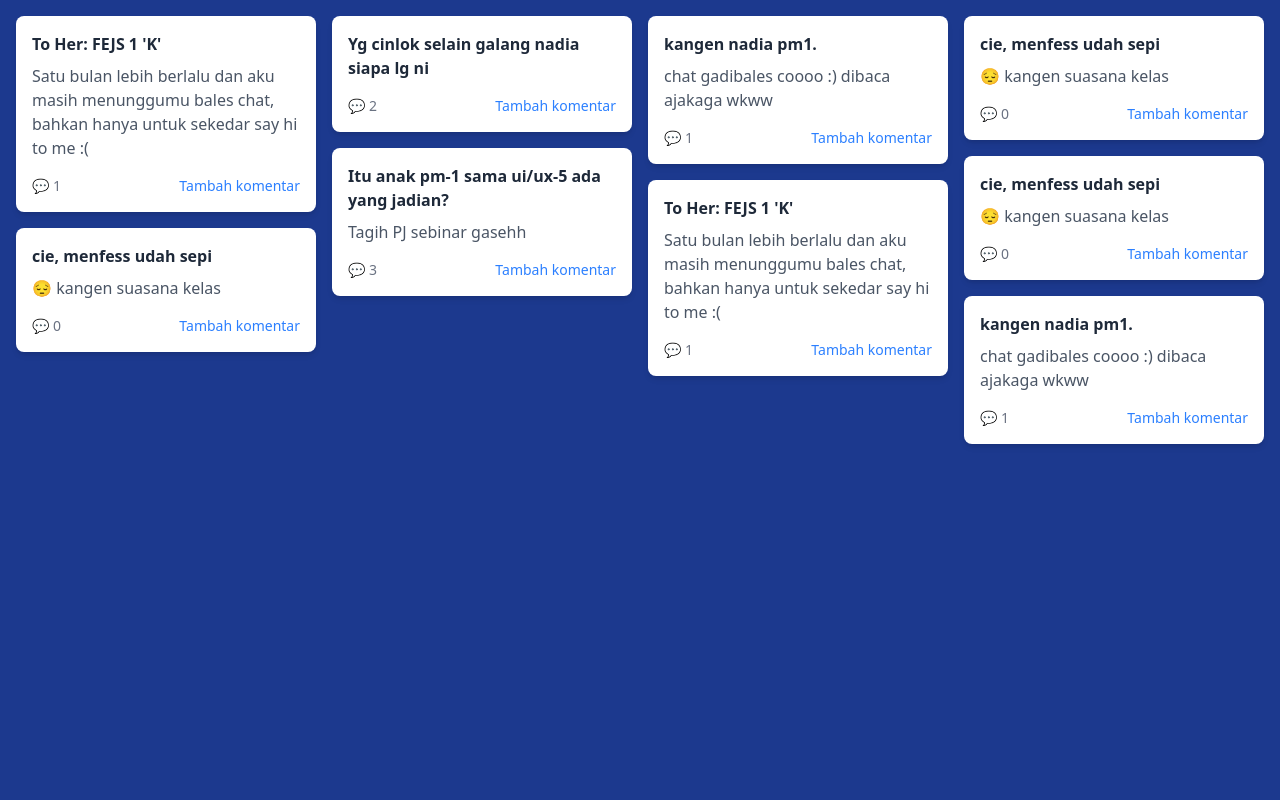
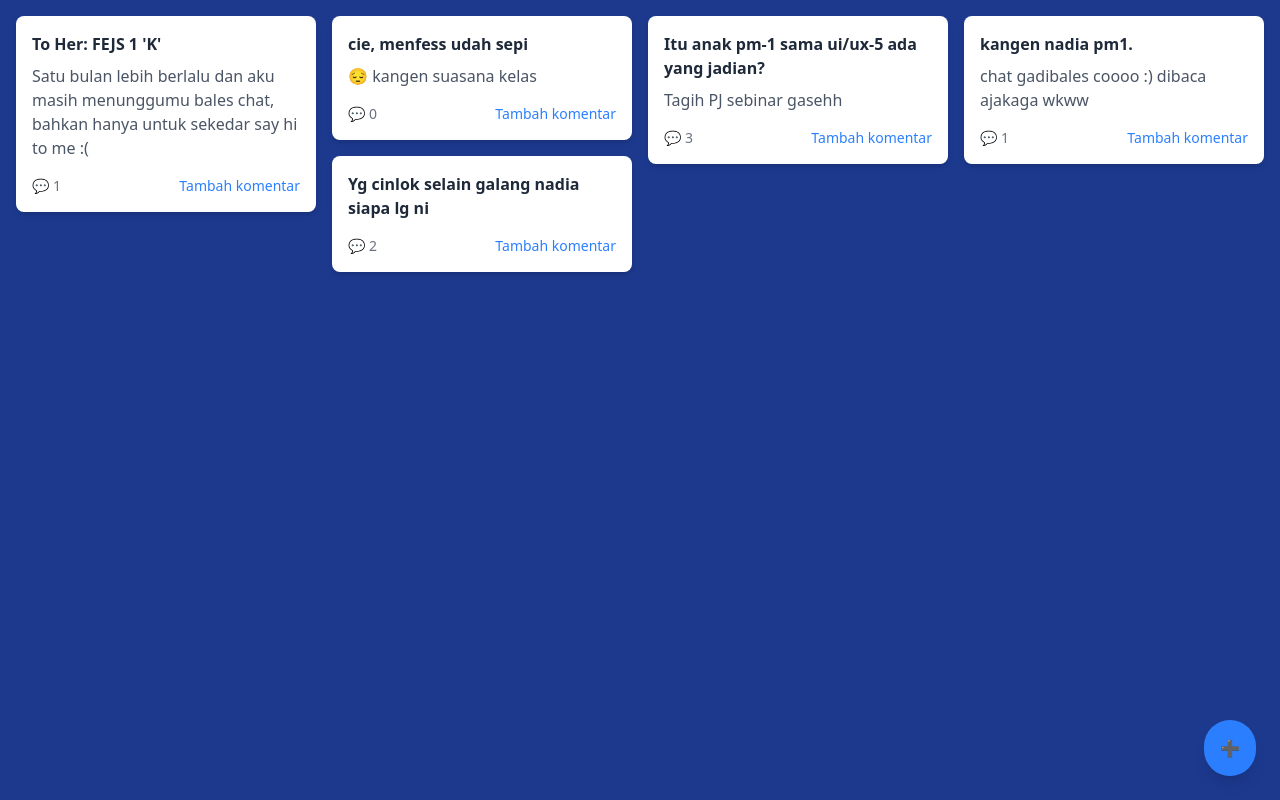
Before and after one commit to fahmi-azzuhri/anontalk, a React (Vite) app in the folder frontend/: page / in a window 1280 px wide. Built offline with nearby package versions, Linux system fonts and the light colour scheme.

Commit message:
add fab and modal

```diff
--- a/frontend/src/App.jsx
+++ b/frontend/src/App.jsx
@@ -1,4 +1,4 @@
-import React from "react";
+import React, { useState } from "react";
 
 const posts = [
   {
@@ -31,27 +31,6 @@ const posts = [
     content: "chat gadibales coooo :) dibaca ajakaga wkww",
     comments: ["anonnn"],
   },
-  {
-    title: "To Her: FEJS 1 'K'",
-    content:
-      "Satu bulan lebih berlalu dan aku masih menunggumu bales chat, bahkan hanya untuk sekedar say hi to me :(",
-    comments: ["Fejs 1? Kezia ya om?"],
-  },
-  {
-    title: "cie, menfess udah sepi",
-    content: "😔 kangen suasana kelas",
-    comments: [],
-  },
-  {
-    title: "cie, menfess udah sepi",
-    content: "😔 kangen suasana kelas",
-    comments: [],
-  },
-  {
-    title: "kangen nadia pm1.",
-    content: "chat gadibales coooo :) dibaca ajakaga wkww",
-    comments: ["anonnn"],
-  },
 ];
 
 const Card = ({ title, content, comments }) => {
@@ -71,8 +50,10 @@ const Card = ({ title, content, comments }) => {
 };
 
 const App = () => {
+  const [isModalOpen, setIsModalOpen] = useState(false);
+
   return (
-    <div className="min-h-screen bg-blue-900 p-4">
+    <div className="min-h-screen bg-blue-900 p-4 relative">
       <div className="columns-2 md:columns-3 lg:columns-4 gap-4 space-y-4">
         {posts.map((post, index) => (
           <div key={index} className="mb-4 break-inside-avoid">
@@ -84,6 +65,27 @@ const App = () => {
           </div>
         ))}
       </div>
+      {/* Floating Action Button */}
+      <button
+        className="fixed bottom-6 right-6 bg-blue-500 text-white p-4 rounded-full shadow-lg hover:bg-blue-600 focus:outline-none"
+        onClick={() => setIsModalOpen(true)}
+      >
+        ➕
+      </button>
+      {/* Modal */}
+      {isModalOpen && (
+        <div className="fixed inset-0 flex items-center justify-center bg-black bg-opacity-50">
+          <div className="bg-white p-6 rounded-lg shadow-lg">
+            <h2 className="text-xl font-bold">Tambah Post</h2>
+            <button
+              className="mt-4 bg-red-500 text-white px-4 py-2 rounded"
+              onClick={() => setIsModalOpen(false)}
+            >
+              Tutup
+            </button>
+          </div>
+        </div>
+      )}
     </div>
   );
 };
```
